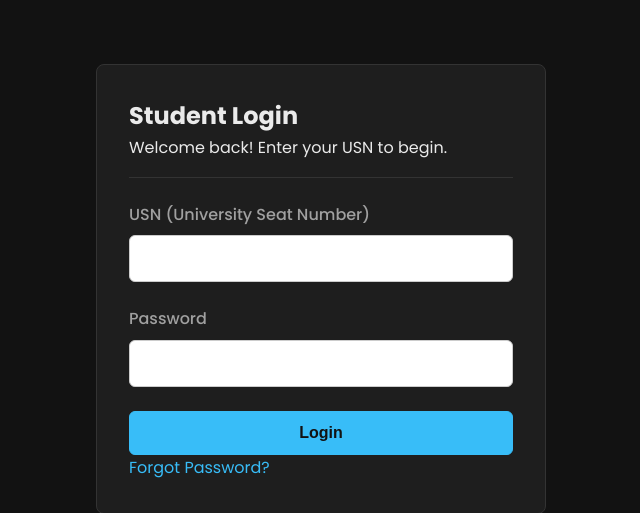
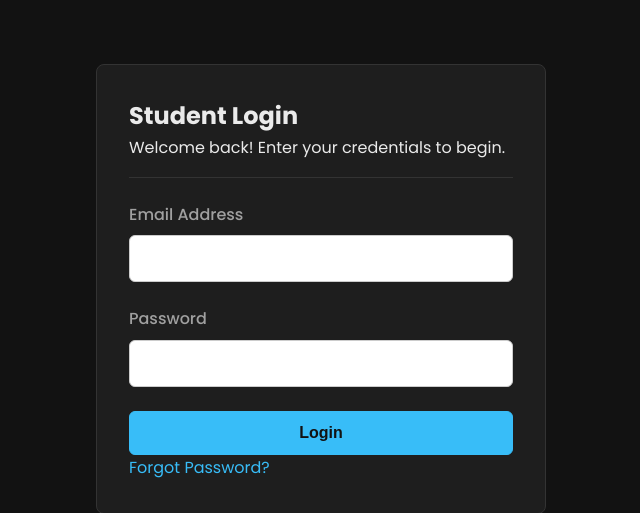
Before and after one commit to Prathamshettyy/Brain-Buzz, a PHP site: page /loginstud.php in a window 1280 px wide. Shown: the part 85-598 px from the top of the page, without its empty margins (319-959 px from the left). Run offline with PHP 8.4, Linux system fonts and the light colour scheme; some libraries are stand-ins or nearby versions.

Commit message:
fix: Update login functionality to use email instead of staff ID and implement password verification

```diff
--- a/loginstud.php
+++ b/loginstud.php
@@ -7,19 +7,16 @@ $error_message = null;
 
 if (isset($_POST['login_student'])) {
     try {
-        // Use prepared statements for security
-        $sql = "SELECT * FROM student WHERE usn = ?";
+        // Use prepared statements to find the student by their email
+        $sql = "SELECT * FROM student WHERE mail = ?";
         $stmt = $pdo->prepare($sql);
-
-        // The execute method automatically handles sanitizing the input
-        $stmt->execute([$_POST['usn']]);
-
+        $stmt->execute([$_POST['email']]);
         $row = $stmt->fetch(); // Fetch the first matching row
 
-        if ($row) {
-            // For production, you should use password_verify()
-            if ($_POST['pw'] === $row['pw']) {
-                // Set session variables for the student
+        // *** THIS IS THE FIX ***
+        // Use password_verify() to securely check the submitted password against the stored hash
+        if ($row && password_verify($_POST['pw'], $row['pw'])) {
+            // Password is correct, set session variables for the student
             $_SESSION["name"] = $row['name'];
             $_SESSION["usn"] = $row['usn'];
             $_SESSION["email"] = $row['mail'];
@@ -28,15 +25,12 @@ if (isset($_POST['login_student'])) {
             header("Location: homestud.php");
             exit();
         } else {
-                $error_message = "Invalid USN or Password.";
-            }
-        } else {
-            $error_message = "Invalid USN or Password.";
+            $error_message = "Invalid Email or Password.";
         }
     } catch (PDOException $e) {
         // If there's a database error, show a generic message
         $error_message = "A database error occurred. Please try again later.";
-        // Optional: log the actual error for debugging: error_log($e->getMessage());
+        // For debugging: error_log($e->getMessage());
     }
 }
 
@@ -48,19 +42,17 @@ include_once 'header.php';
     <div class="card">
         <div class="card-header">
             <h2>Student Login</h2>
-            <p>Welcome back! Enter your USN to begin.</p>
+            <p>Welcome back! Enter your credentials to begin.</p>
         </div>
 
-        <?php
-        if (isset($error_message)) {
-            echo '<p style="color: #f87171; text-align: center; margin-bottom: 1rem;">' . htmlspecialchars($error_message) . '</p>';
-        }
-        ?>
+        <?php if ($error_message): ?>
+            <div class="message error"><?php echo htmlspecialchars($error_message); ?></div>
+        <?php endif; ?>
 
         <form action="loginstud.php" method="post" autocomplete="off">
             <div class="form-group">
-                <label for="usn">USN (University Seat Number)</label>
-                <input type="text" id="usn" name="usn" required>
+                <label for="email">Email Address</label>
+                <input type="email" id="email" name="email" required>
             </div>
             <div class="form-group">
                 <label for="pw">Password</label>
@@ -74,6 +66,17 @@ include_once 'header.php';
     </div>
 </div>
 
-<?php
-include_once 'footer.php';
-?>
+<style>
+/* Add some basic styling for the error message */
+.message.error {
+    background-color: #f8d7da;
+    color: #721c24;
+    padding: 1rem;
+    border-radius: 6px;
+    text-align: center;
+    margin-bottom: 1rem;
+    border: 1px solid #f5c6cb;
+}
+</style>
+
+<?php include_once 'footer.php'; ?>
```
Also changed, not shown: loginstaff.php (+25 -7 lines). Lines whose indentation alone changed are shown as unchanged.
